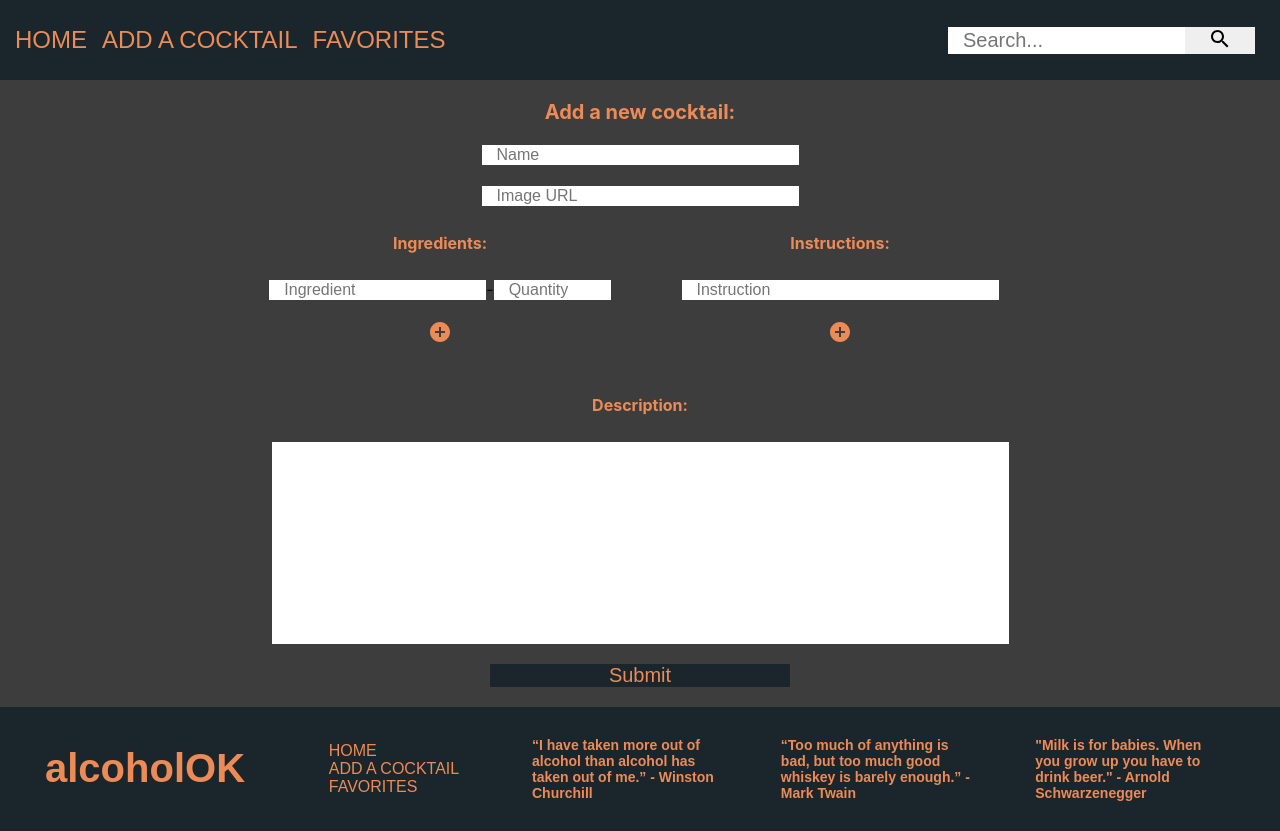
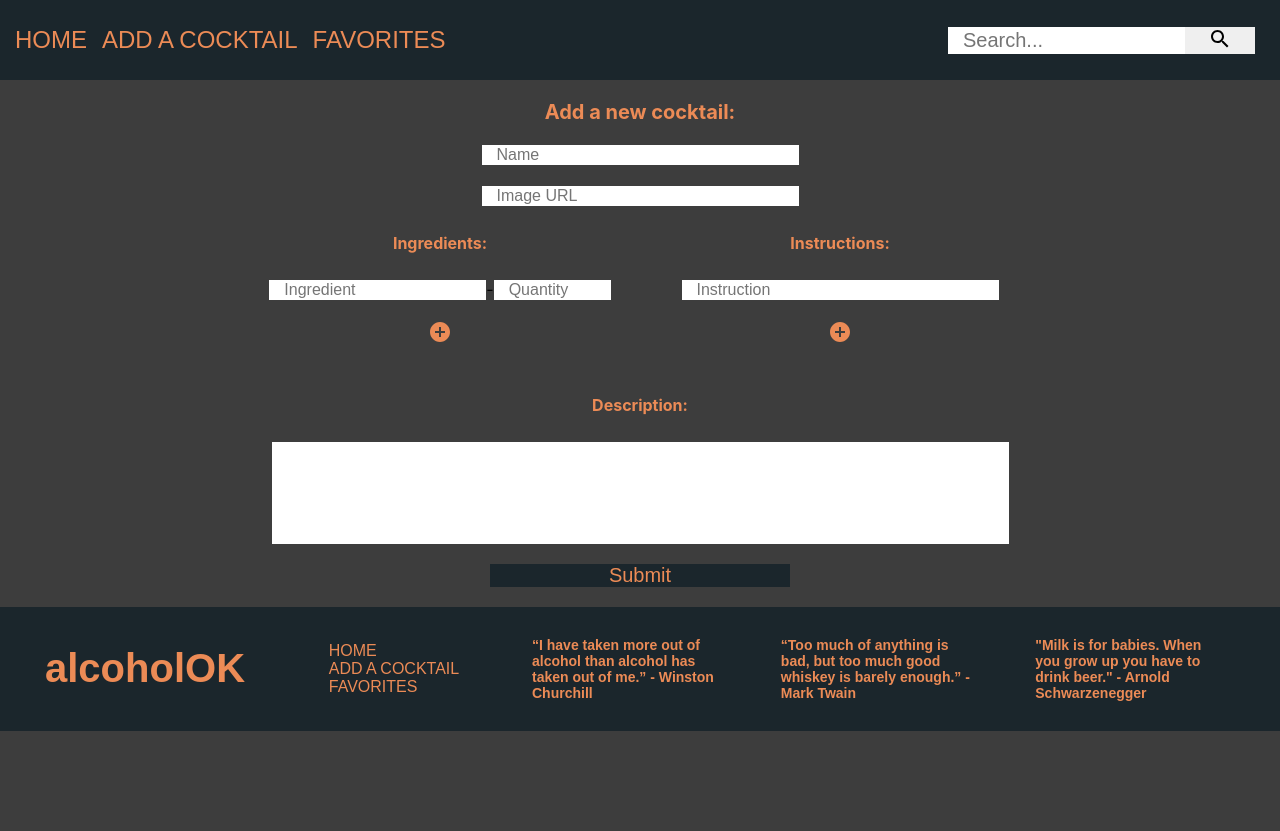
Before and after one commit to sergezolo/alcohol-ok-2.0, a React (Create React App) app: page /create in a window 1280 px wide. After the commit the page ends 800 px from the top, so only its background shows below. Built offline with nearby package versions, Linux system fonts and the light colour scheme.

Commit message:
Add CocktailForm submitting

```diff
--- a/src/App.css
+++ b/src/App.css
@@ -8,6 +8,11 @@ body {
     margin: 0 auto;
     padding: 0;
 }
+
+.cocktails-container {
+    display: flex;
+}
+
 .buttonPr {
     color: #ec8b56;
     font-size: 20px;
@@ -48,7 +53,7 @@ input {
 }
 .input-4 {
     width: 720px;
-    height: 200px;
+    height: 100px;
     border: none;
     font-size: 16px;
     color: black;
--- a/src/actions/cocktails.js
+++ b/src/actions/cocktails.js
@@ -8,3 +8,19 @@ export const getCocktails = () => {
         .then(cocktails => dispatch({type: "COCKTAILS_LOADED", payload: cocktails}))
     }
 }
+
+export const createCocktail = (cocktail) => {
+    return dispatch => {
+        dispatch({type: "CREATING_COCKTAIL"})
+        fetch("http://localhost:3001/cocktails", {
+            method: "POST",
+            body: JSON.stringify(cocktail),
+            headers: {
+                'Content-Type': 'application/json',
+                'Accept': 'application/json'
+            }
+        })
+        .then(response => response.json())
+        .then(cocktail => dispatch({type: "COCKTAIL_CREATED", payload: cocktail}))
+    }
+}
--- a/src/components/Cocktail.css
+++ b/src/components/Cocktail.css
@@ -2,11 +2,13 @@
     width: 280px;
     height: 350px;
     display: flex;
-     overflow: hidden;
+    overflow: hidden;
     flex-direction: column;
     position: relative;
     margin: 1rem;
     box-shadow: 0.1rem 0.1rem 0.1rem rgb(36, 36, 36);
+    justify-content: left;
+    align-items: center;
 }
 
 .cocktail-image :hover {
--- a/src/components/CocktailForm.js
+++ b/src/components/CocktailForm.js
@@ -2,6 +2,8 @@ import React, { Component } from 'react';
 import IngredientForm from './IngredientForm';
 import InstructionForm from './InstructionForm';
 import AddCircleIcon from '@material-ui/icons/AddCircle';
+import { connect } from 'react-redux';
+import { createCocktail} from '../actions/cocktails';
 
 export class CocktailForm extends Component {
 
@@ -64,10 +66,6 @@ export class CocktailForm extends Component {
         })
     }
 
-    handleSubmit = event => {
-
-    }
-
     addIngredient = event => {
         event.preventDefault();
         this.setState((prevState) => ({
@@ -82,12 +80,35 @@ export class CocktailForm extends Component {
         }))
     }
 
+    handleSubmit = event => {
+        event.preventDefault();
+        const cocktail = {
+            name: this.state.name,
+            description: this.state.description,
+            imgUrl: this.state.imgUrl,
+            instructions: this.state.instructions,
+            ingredients: this.state.ingredients,
+        }
+        this.props.createCocktail(cocktail)
+        this.setState({
+            name: "",
+            description: "",
+            imgUrl: "",
+            instructions: [""],
+            ingredients: [
+                {
+                    name: "",
+                    quantity: "",
+                }
+            ]
+        })
+    }
+
     render() {
         console.log(this.state)
-        // let { name, img_url, description, instructions, ingredients } = this.state
         let { instructions, ingredients } = this.state
         return (
-            <div className="grid-container">
+            <form className="grid-container" onSubmit={this.handleSubmit}>
                 <div className="item1">
                     <h3>Add a new cocktail:</h3>
                     <input type="text" name="name" id="name" placeholder="Name" onChange={this.handleChange}/><br/><br/>
@@ -108,9 +129,9 @@ export class CocktailForm extends Component {
                     <input className="input-4" type="text" name="description" id="description" onChange={this.handleChange}/><br/><br/>
                     <input className="buttonPr" type="submit"/><br/><br/>
                 </div>
-            </div>
+            </form>
         )
     }
 }
 
-export default CocktailForm
+export default connect(null, { createCocktail })( CocktailForm);
--- a/src/components/Cocktails.js
+++ b/src/components/Cocktails.js
@@ -5,10 +5,9 @@ const Cocktails = (props) => {
     console.log(props)
     const {cocktails} = props;
     return (
-        <div>
-
+        <React.Fragment>
             {cocktails.map(cocktail => <CocktailCard key={cocktail.id} cocktail={cocktail}/>)}
-        </div>
+        </React.Fragment>
     )
 }
 
--- a/src/components/InstructionForm.js
+++ b/src/components/InstructionForm.js
@@ -5,7 +5,7 @@ const InstructionForm = ({ instructions, handleChange }) => {
         instructions.map((value, index) => {
             return (
                 <div key={index}>
-                    <input className="input" type="text" name={`instruction-${index}`} placeholder="Instruction" value={value} onChange={(event) => handleChange(index, event.target.value)}/>
+                    <input className="input" type="text" placeholder="Instruction" value={value} onChange={(event) => handleChange(index, event.target.value)}/>
                 </div>
             )
         })
--- a/src/reducers/cocktailReducer.js
+++ b/src/reducers/cocktailReducer.js
@@ -1,10 +1,14 @@
 export default function cocktailReducer(state = {cocktails: [], loading: false}, action) {
     switch (action.type) {
         case("LOADING_COCKTAILS"):
-            return{...state, loading: true}
+            return{...state, loading: true};
         case("COCKTAILS_LOADED"):
-            return{...state, loading: false, cocktails: action.payload}
+            return{...state, loading: false, cocktails: action.payload};
+        case("CREATING_COCKTAIL"):
+            return{...state, loading: true};
+        case("COCKTAIL_CREATED"):
+            return{...state, loading: false, cocktails: [...state.cocktails, action.payload]};
         default:
-            return state
+            return state;
     }
 }
```
Also changed, not shown: src/containers/CocktailsContainer.js (+0 -7 lines), 1 other file (tests, documents, lock files or other folders).
